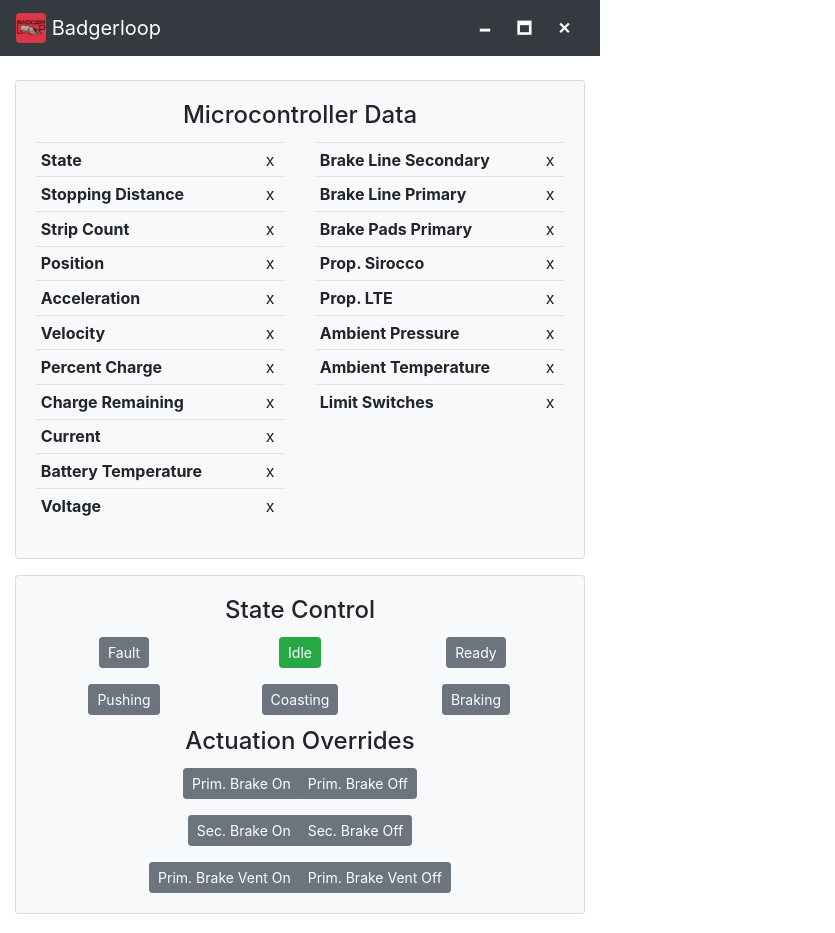
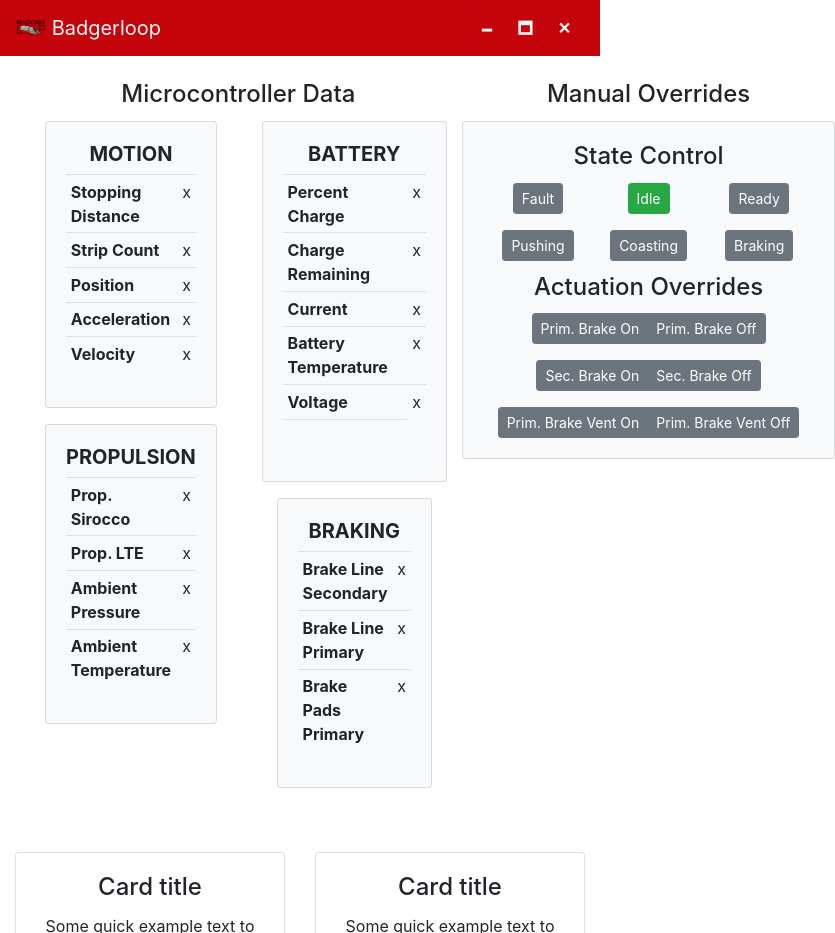
Before and after one commit to badgerloop-software/pod3_dashboard, an Electron app: page index.html in a window 600 px wide. Shown: the top 933 px of the page, 835 px wide, since content can reach past the window. Drawn offline with nearby package versions, Linux system fonts and the light colour scheme; no server answers.

Commit message:
Added a lot of new CSS for the nav, changed the colors to Wisc official ones. Also split up the microcontroller data so it was more intuitive and then adjusted how it was displayed (implementing flex-boxes).

```diff
--- a/frameStyle.js
+++ b/frameStyle.js
@@ -2,9 +2,14 @@
 // Brief: This has the top right menu controls
 // and other styling choices for the window itself
 
+const electron = require("electron");
 const closer = document.getElementById("close");
 const minimizer = document.getElementById('minimize');
 const maximizer = document.getElementById('maximize');
+const top = document.getElementById('nav_header');
+
+
+
 
 closer.addEventListener('click', (err) => {
     electron.remote.getCurrentWindow().close();
--- /dev/null
+++ b/header.css
@@ -0,0 +1,22 @@
+nav.nav-features {
+    -webkit-app-region: drag;
+    background-color: #c5050c;
+}
+
+.brand-features {
+    color: #f7f7f7
+}
+
+.brand-features:hover {
+    color: #f7f7f7
+}
+
+.header-btn {
+    color: #f7f7f7;
+    background-color: #c5050c;
+}
+
+.header-btn:hover {
+    color: #f7f7f7;
+    background-color: #9b0000;
+}
--- a/index.html
+++ b/index.html
@@ -12,27 +12,31 @@
 	<!-- Bootstrap core CSS -->
       <link href="node_modules/bootstrap/dist/css/bootstrap.min.css" rel="stylesheet">
 
-	<!-- Custom styles for this template -->
+        <!-- Custom style -->
       <link href="dashboard.css" rel="stylesheet">
       <link href="scrollbar.css" rel="stylesheet">
+      <link href="header.css" rel="stylesheet">
+
   </head>
 
   <body>
-    <nav class="navbar navbar-expand-md navbar-dark fixed-top bg-dark justify-content-between">
-        <a class="navbar-brand" href="#" id="brand">
-            <img src="assets/icons/png/64x64.png" height="30" width="30" class="d-inline-block align-top bg-danger rounded" alt="">
+    <nav id="nav_header" class="navbar navbar-expand-md fixed-top justify-content-between nav-features">
+        <a class="navbar-brand not-draggable brand-features" href="#" id="brand">
+            <img src="assets/icons/png/64x64.png" height="30" width="30" class="d-inline-block align-top rounded" alt="">
             Badgerloop
         </a>
         <form class="form-inline">
-            <button class="btn btn-dark font-weight-bold my-2 my-sm-0" type="button" id="minimize">
+            <div class="btn-group" role="group" aria-label="Toolbar">
+                <button class="btn font-weight-bold my-2 my-sm-0 not-draggable header-btn" type="button" id="minimize">
                     &#128469;  <!--minimize window character-->
                 </button>
-            <button class="btn btn-dark font-weight-bold my-2 my-sm-0" type="button" id="maximize">
+                <button class="btn font-weight-bold my-2 my-sm-0 not-draggable header-btn" type="button" id="maximize">
                     &#128470;   <!--maximize window character-->
                 </button>
-            <button class="btn btn-dark font-weight-bold my-2 my-sm-0" type="button" id="close">
+                <button class="btn font-weight-bold my-2 my-sm-0 not-draggable header-btn" type="button" id="close">
                     &#10005;    <!--Exit X character-->
                 </button>
+            </div>
         </form>
 	</nav>
 
@@ -42,19 +46,22 @@
 		<main class="col" role="main">
             <br>
 
-		  <section class="row text-center placeholders">
+
+		  <section class="d-flex text-center placeholders flex-row">
+
+              <div class="d-flex flex-column">
+                  <h4 class="card-title">Microcontroller Data</h4>
+                  <div class="d-flex align-content-start">
+                          <div class="col">
                               <div class="col">
                                   <div class="card bg-light mb-3">
                                       <div class="card-body">
-                          <h4 class="card-title">Microcontroller Data</h4>
                                           <div class="row text-left">
-                              <div class="col">
+                                              <div class="col btn-">
+
                                                   <table class="table table-sm table-hover">
+                                                      <h5 class="text-center font-weight-bold">MOTION</h5>
                                                       <tbody>
-                                      <tr>
-                                          <th scope="row">State</th>
-                                          <td class="data" id="">x</td>
-                                      </tr>
                                                           <tr>
                                                               <th scope="row">Stopping Distance</th>
                                                               <td class="data">x</td>
@@ -75,6 +82,55 @@
                                                               <th scope="row">Velocity</th>
                                                               <td class="data">x</td>
                                                           </tr>
+
+                                                      </tbody>
+                                                  </table>
+                                              </div>
+                                          </div>
+                                      </div>
+                                  </div>
+                              </div>
+                              <div class="col">
+                                  <div class="card bg-light mb-3">
+                                      <div class="card-body">
+                                          <div class="row text-left">
+                                              <div class="col btn-">
+                                                  <table class="table table-sm table-hover">
+                                                      <h5 class="text-center font-weight-bold">PROPULSION</h5>
+                                                      <tbody>
+                                                      <tr>
+                                                          <th scope="row">Prop. Sirocco</th>
+                                                          <td>x</td>
+                                                      </tr>
+                                                      <tr>
+                                                          <th scope="row">Prop. LTE</th>
+                                                          <td>x</td>
+                                                      </tr>
+                                                      <tr>
+                                                          <th scope="row">Ambient Pressure</th>
+                                                          <td>x</td>
+                                                      </tr>
+                                                      <tr>
+                                                          <th scope="row">Ambient Temperature</th>
+                                                          <td>x</td>
+                                                      </tr>
+                                                      </tbody>
+                                                  </table>
+                                              </div>
+                                          </div>
+                                      </div>
+                                  </div>
+                              </div>
+                          </div>
+
+                          <div class="col">
+                              <div class="card bg-light mb-3">
+                                  <div class="card-body">
+                                      <div class="row text-left">
+                                          <div class="col btn-">
+                                              <table class="table table-sm table-hover">
+                                                  <h5 class="text-center font-weight-bold">BATTERY</h5>
+                                                  <tbody>
                                                   <tr>
                                                       <th scope="row">Percent Charge</th>
                                                       <td class="data">x</td>
@@ -95,11 +151,22 @@
                                                       <th scope="row">Voltage</th>
                                                       <td class="data">x</td>
                                                   </tr>
+                                                  <tr>
+                                                      <th scope="row"><p></p></th>
+                                                  </tr>
                                                   </tbody>
                                               </table>
                                           </div>
+                                      </div>
+                                  </div>
+                              </div>
                               <div class="col">
+                                  <div class="card bg-light mb-3">
+                                      <div class="card-body">
+                                          <div class="row text-left">
+                                              <div class="col btn-">
                                                   <table class="table table-sm table-hover">
+                                                      <h5 class="text-center font-weight-bold">BRAKING</h5>
                                                       <tbody>
                                                           <tr>
                                                               <th scope="row">Brake Line Secondary</th>
@@ -113,26 +180,6 @@
                                                               <th scope="row">Brake Pads Primary</th>
                                                               <td>x</td>
                                                           </tr>
-                                      <tr>
-                                          <th scope="row">Prop. Sirocco</th>
-                                          <td>x</td>
-                                      </tr>
-                                      <tr>
-                                          <th scope="row">Prop. LTE</th>
-                                          <td>x</td>
-                                      </tr>
-                                      <tr>
-                                          <th scope="row">Ambient Pressure</th>
-                                          <td>x</td>
-                                      </tr>
-                                      <tr>
-                                          <th scope="row">Ambient Temperature</th>
-                                          <td>x</td>
-                                      </tr>
-                                      <tr>
-                                          <th scope="row">Limit Switches</th>
-                                          <td>x</td>
-                                      </tr>
                                                       </tbody>
                                                   </table>
                                               </div>
@@ -140,9 +187,16 @@
                                       </div>
                                   </div>
                               </div>
-			  <div class="col">
+                          </div>
+
+                  </div>
+              </div>
+			  <div class="d-flex flex-column">
+                  <h4 class="card-title">Manual Overrides</h4>
                   <div class="card bg-light mb-3">
                       <div class="card-body">
+
+                          <!--The box on the top right with the state buttons-->
                           <h4 class="card-title">State Control</h4>
                           <div id="state_master" class="container state_container">
                               <div class="row">
@@ -171,6 +225,8 @@
                                   </div>
                               </div>
                           </div>
+
+                          <!--Below the state control box-->
                           <h4 class="card-title"></h4>
                           <h4 class="card-title">Actuation Overrides</h4>
                           <div class="container">
@@ -194,7 +250,7 @@
                                   </div>
                               </div>
                               <div class="row">
-                                  <p> </p>
+                                  <p></p>
                               </div>
                               <div class="row">
                                   <div class="col">
@@ -239,7 +295,7 @@
                 </div>
             </section>
             <div class="progress">
-                <div class="progress-bar" role="progressbar" style="width: 25%" aria-valuenow="25" aria-valuemin="0" aria-valuemax="100"></div>
+                <div class="progress-bar" role="progressbar" style="width: 60%" aria-valuenow="25" aria-valuemin="0" aria-valuemax="100"></div>
             </div>
 			<!--
 			<div class="col-6 col-sm-3 placeholder">
--- a/main.js
+++ b/main.js
@@ -17,8 +17,10 @@ function createWindow() {
         height: 650,
         center: true,
         frame: false,
+        minHeight:600,
+        modal: true,
         icon: path.join(__dirname,'/assets/icons/png/64x64.png'),
-        show: false
+        show: false,
     });
 
     mainWindow.loadURL(url.format({
@@ -36,7 +38,6 @@ function createWindow() {
         mainWindow = null;
     });
 
-    //const net = require('electron').net
     ready = true;
 
 
--- a/scrollbar.css
+++ b/scrollbar.css
@@ -1,3 +1,6 @@
+.not-draggable {
+    -webkit-app-region: no-drag;
+}
 
 ::-webkit-scrollbar {
     width: 2px;
--- a/stateManager.js
+++ b/stateManager.js
@@ -44,7 +44,7 @@ class State{
     }
 }
 
-//
+//All the states
 const fault = new State("fault");
 const idle = new State("idle");
 const ready = new State("ready");
@@ -54,7 +54,7 @@ const braking = new State("braking");
 const stateList = [fault,idle,ready,pushing,coasting,braking];
 
 const initialEvent = new MouseEvent('click');
-idle.stateButton.dispatchEvent(initialEvent);
+idle.stateButton.dispatchEvent(initialEvent);   //sets idle as the initial default state
 
 //Every time the state changes it sets the other buttons to inactive
 stateMaster.addEventListener("stateChange", (e)=> {
```
Also changed, not shown: renderer.js (+1 -10 lines). Lines whose indentation alone changed are shown as unchanged.
